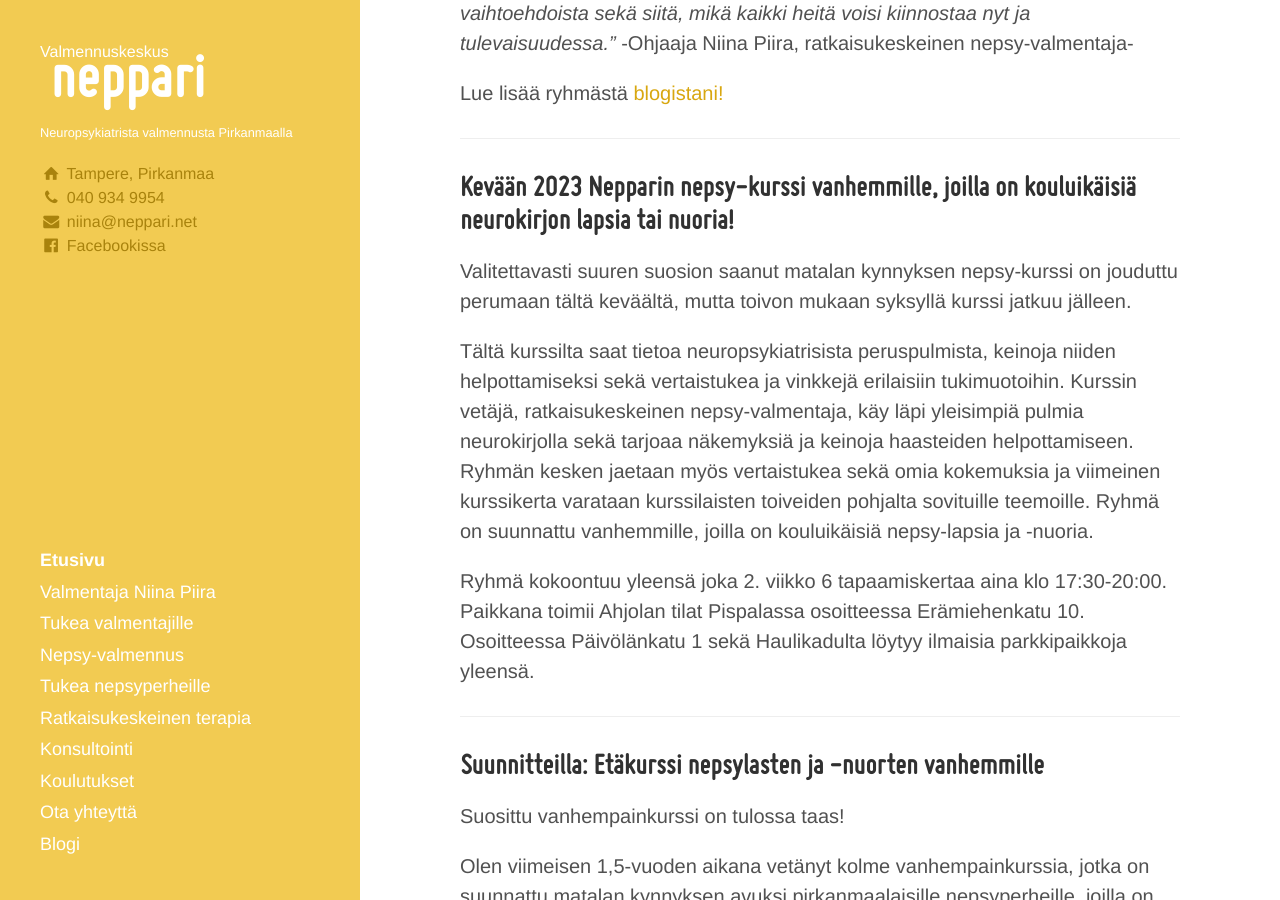
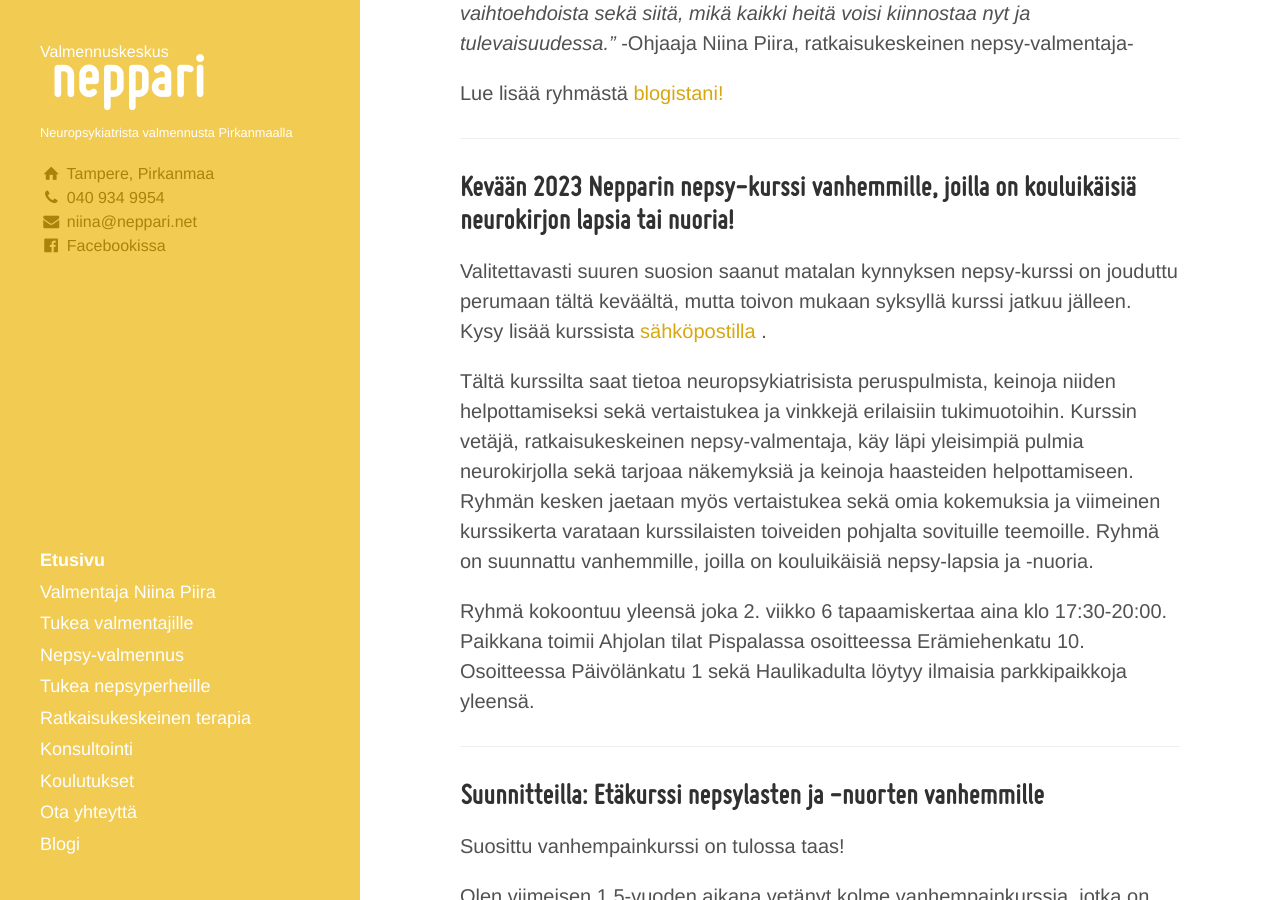
Before and after one commit to niinapiira/neppari.net, a Jekyll site: the page built from index.md, in a window 1280 px wide and 900 px high, scrolled down 3723 px. Built offline with Jekyll 4.4.1, drawn with Linux system fonts in a browser that asks for light colours; some of the changed text lies outside the part shown.

Commit message:
Update index.md

```diff
--- a/index.md
+++ b/index.md
@@ -82,7 +82,7 @@ Nuoret suunnittelevat ohjaajan avulla yhteistä tekemistä kokoontumiskerroille
 
 Ryhmän ohjaajaa on pyynnöstäsi mahdollista tavata rauhassa ennen toiminnan alkua.
 
-> Kysy lisää ja ilmoittaudu: niina@neppari.net tai viestillä puh.0409349954.
+> Kysy lisää ja ilmoittaudu: [sähköpostilla](/ota-yhteytta) tai viestillä puh.0409349954.
 
 > Lue lisää ryhmästä [blogistani!](https://www.neppari.net/blogi/ammatillisesti-ohjattu-vertaistukiryhma-nuorille/)
 
@@ -99,7 +99,7 @@ ___
 
 ##  Kevään 2023 Nepparin nepsy-kurssi vanhemmille, joilla on kouluikäisiä neurokirjon lapsia tai nuoria!
 
-Valitettavasti suuren suosion saanut matalan kynnyksen nepsy-kurssi on jouduttu perumaan tältä keväältä, mutta toivon mukaan syksyllä kurssi jatkuu jälleen.
+Valitettavasti suuren suosion saanut matalan kynnyksen nepsy-kurssi on jouduttu perumaan tältä keväältä, mutta toivon mukaan syksyllä kurssi jatkuu jälleen. Kysy lisää kurssista [sähköpostilla](/ota-yhteytta) .
 
 Tältä kurssilta saat tietoa neuropsykiatrisista peruspulmista, keinoja niiden helpottamiseksi sekä vertaistukea ja vinkkejä erilaisiin tukimuotoihin. Kurssin vetäjä, ratkaisukeskeinen nepsy-valmentaja, käy läpi yleisimpiä pulmia neurokirjolla sekä tarjoaa näkemyksiä ja keinoja haasteiden helpottamiseen. Ryhmän kesken jaetaan myös vertaistukea sekä omia kokemuksia ja viimeinen kurssikerta varataan kurssilaisten toiveiden pohjalta sovituille teemoille. Ryhmä on suunnattu vanhemmille, joilla on kouluikäisiä nepsy-lapsia ja -nuoria.
 
```
